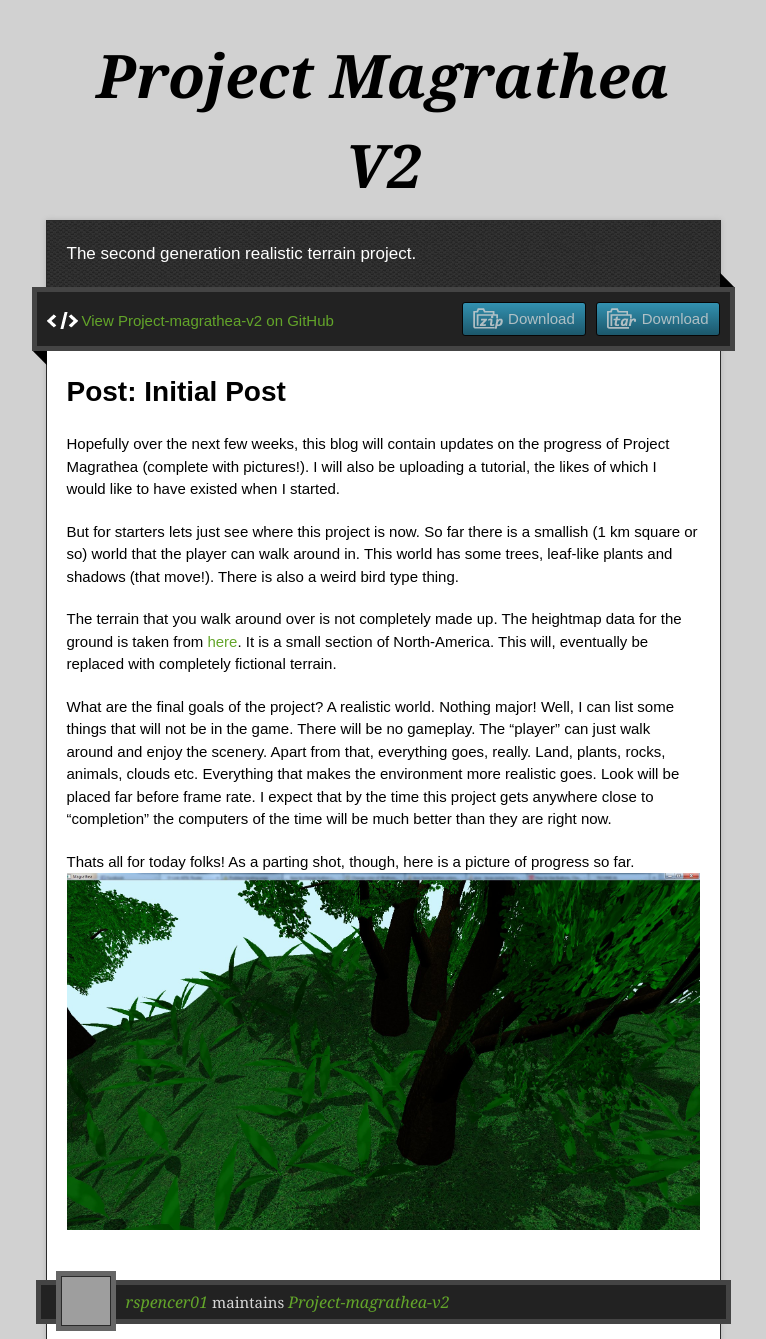
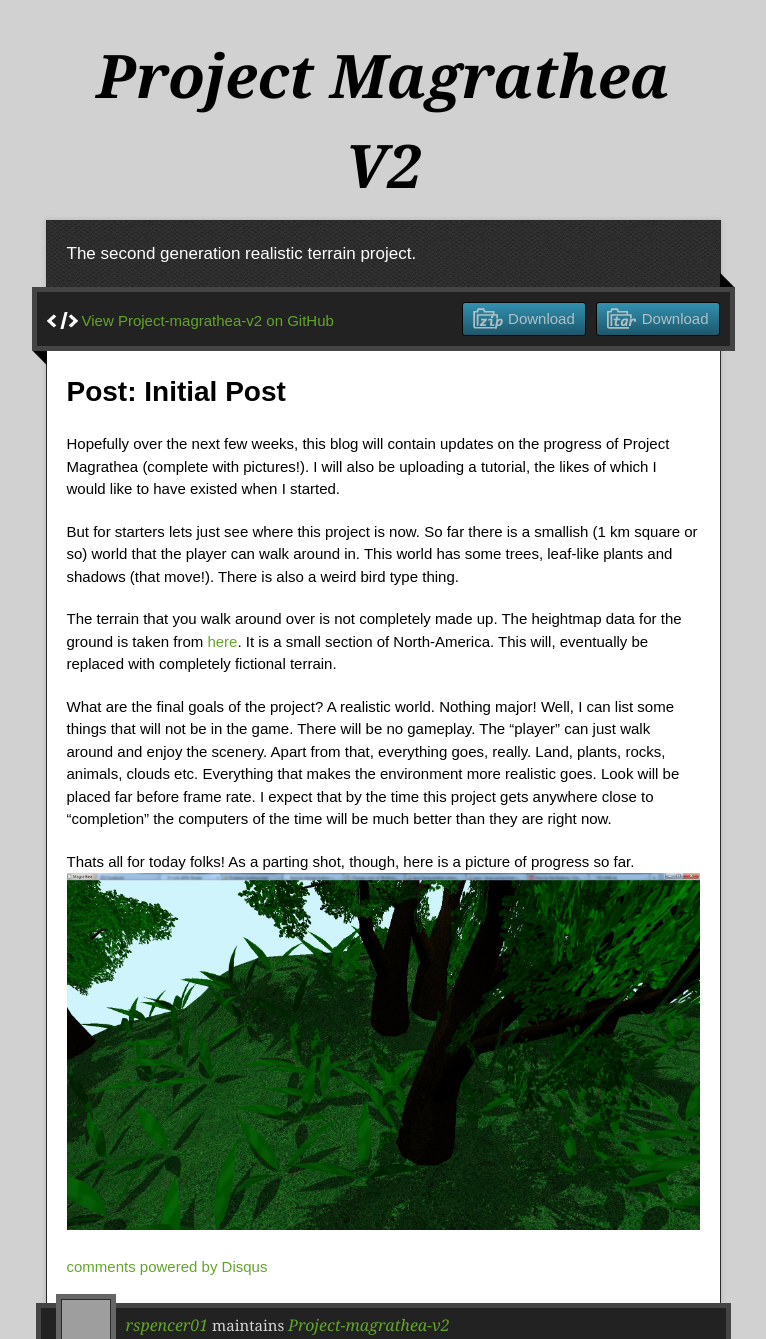
Before and after one commit to rspencer01/Project-Magrathea-V2, a Jekyll site: the page built from _posts/2013-09-08-Initial-Post.md, in a window 1280 px wide. Shown: the top 1339 px of the page, without its empty margins (257-1023 px from the left). Built offline with Jekyll 4.4.1, drawn with Linux system fonts in a browser that asks for light colours; nearby versions of some CDN libraries; Markdown is read by kramdown in place of the engine named in the settings; comment, search, counter and statistics services are not loaded; some of the changed lines change nothing that is shown; grey boxes are pictures that could not be loaded.

Commit message:
Added disqus comments

```diff
--- a/_layouts/post.html
+++ b/_layouts/post.html
@@ -7,4 +7,17 @@
     <h1>Post: {{ page.title }}</h1>
     {{ content }}
   </div>
+    <div id="disqus_thread"></div>
+    <script type="text/javascript">
+        var disqus_shortname = 'projectmagratheav2';
+
+        (function() {
+            var dsq = document.createElement('script'); dsq.type = 'text/javascript'; dsq.async = true;
+            dsq.src = '//' + disqus_shortname + '.disqus.com/embed.js';
+            (document.getElementsByTagName('head')[0] || document.getElementsByTagName('body')[0]).appendChild(dsq);
+        })();
+    </script>
+    <noscript>Please enable JavaScript to view the <a href="http://disqus.com/?ref_noscript">comments powered by Disqus.</a></noscript>
+    <a href="http://disqus.com" class="dsq-brlink">comments powered by <span class="logo-disqus">Disqus</span></a>
+
 </div>
```
